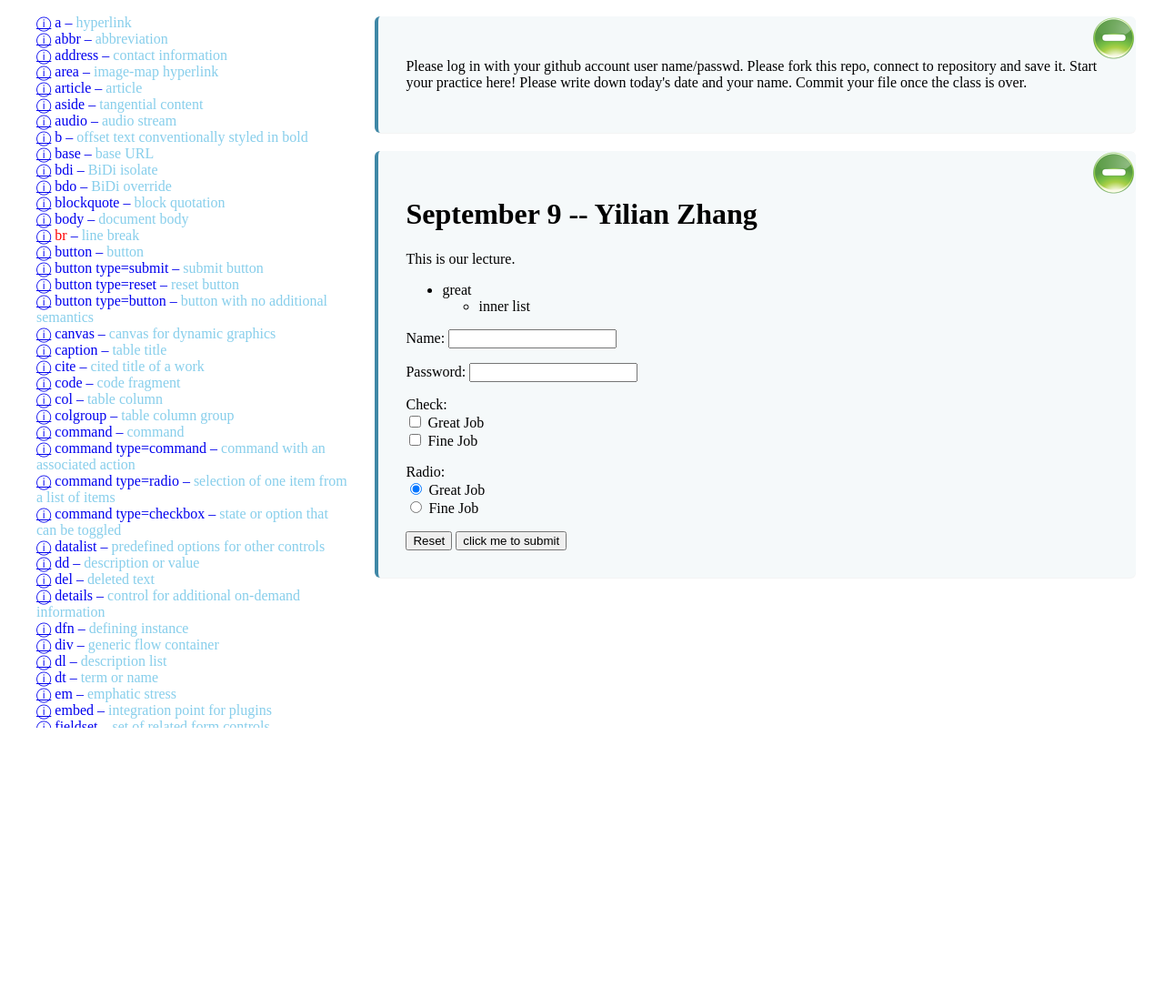
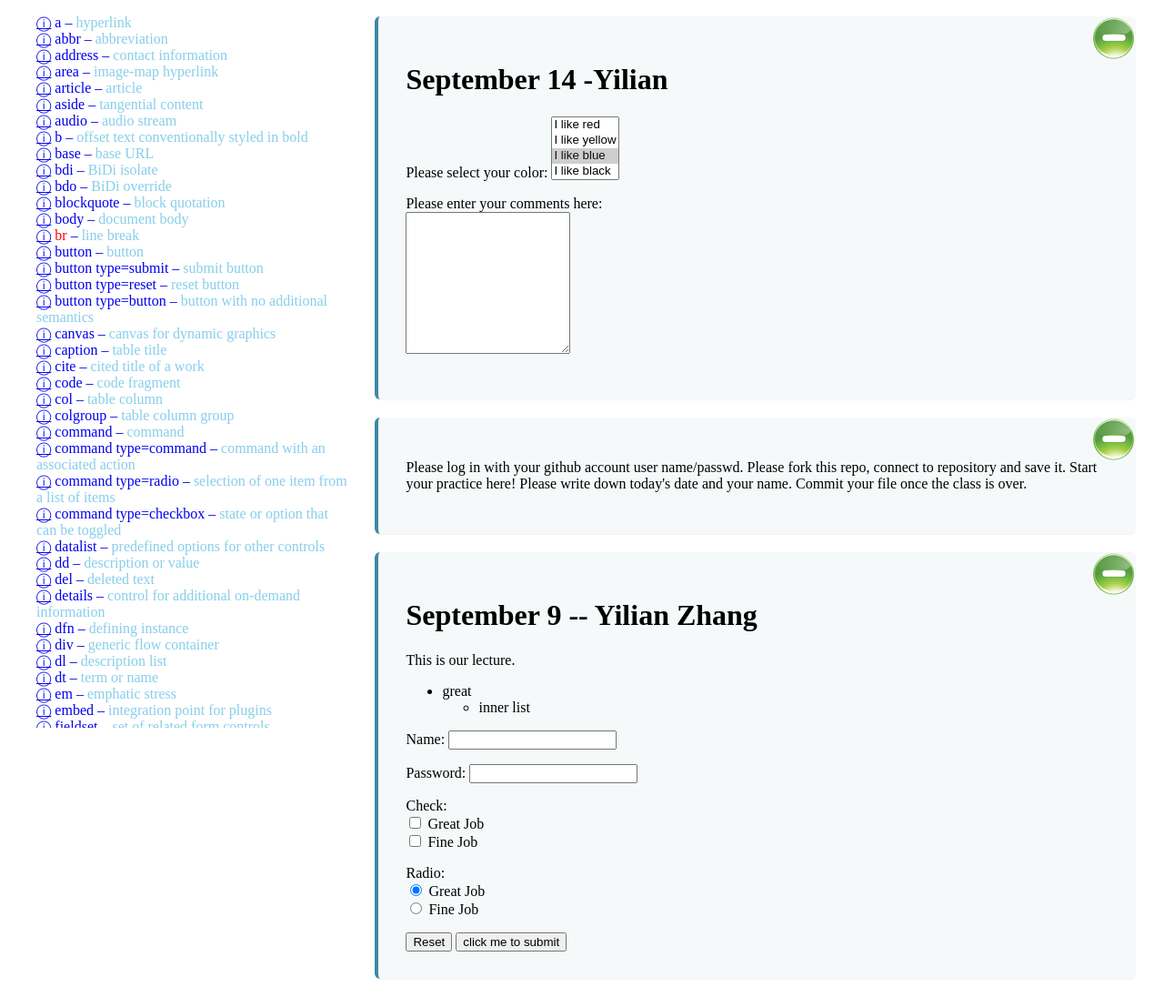
Before and after one commit to zt64/workspace-html-2024, a website: page index.html in a window 1280 px wide. Shown: the whole page at 91% size. Before the commit the page ends 800 px from the top, so only its background shows below. Drawn offline with nearby package versions, Linux system fonts and the light colour scheme.

Commit message:
select textarea

```diff
--- a/index.html
+++ b/index.html
@@ -20,6 +20,34 @@
 	<div id="side"> </div>
 	<div class="practicearea">
 		<div class="practice">
+			<h1>September 14 -Yilian </h1>
+			<form>
+				<p>Please select your color:
+					<select name="color" size= 4 multiple>
+            <option value="red"> I like red </option>
+            <option value="yellow"> I like yellow </option>
+            <option value="blue" selected> I like blue </option>
+            <option value="black"> I like black </option>
+            <option value="white"> I like white </option>
+          </select>
+
+				</p>
+
+				<p>
+					Please enter your comments here: <br>
+					<textarea name="comments" rows="10" cols="20" maxlength="40">
+          </textarea>
+				</p>
+
+
+			</form>
+
+
+
+		</div>
+
+
+		<div class="practice">
 
 			<p>
 				Please log in with your github account user name/passwd.
@@ -27,6 +55,7 @@
 
 				Start your practice here! Please write down today's date and your name.
 				Commit your file once the class is over.
+
 
 			</p>
 
@@ -77,6 +106,8 @@
 
 								<input type="submit" value="click me to submit">
 
+
+
 			</form>
 
 
```
